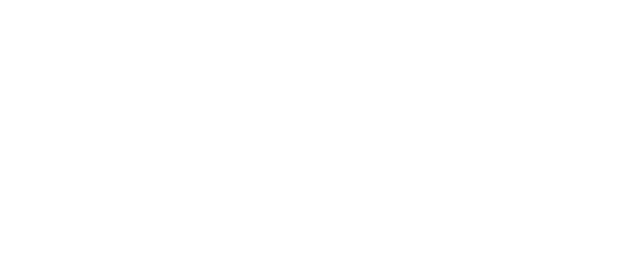
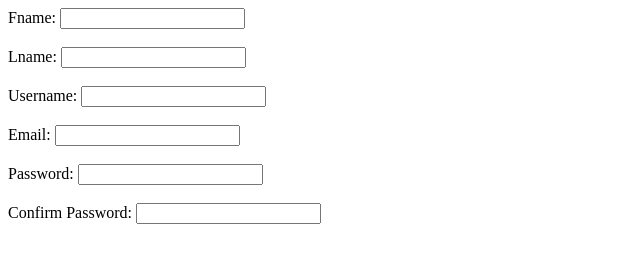
Before and after one commit to kiganyamburu/check-verse, a plain HTML site: page frontend/signup.html in a window 1280 px wide. Shown: the whole page, without its empty margins (0-640 px from the left). Drawn offline with Linux system fonts and the light colour scheme.

Commit message:
working on the signup page

```diff
--- a/frontend/signup.html
+++ b/frontend/signup.html
@@ -9,7 +9,20 @@
     </style>
 </head>
 <body>
-    <form action="">
+    <form action="" method="get">
+        <label for="name">Fname: </label>
+        <input type="text" name="name" id="name" required /><br /> <br />
+        <label for="name">Lname: </label>
+        <input type="text" name="name" id="name" required /><br /> <br />
+        <label for="name">Username: </label>
+        <input type="text" name="name" id="name" required /><br /> <br />
+        <label for="name">Email: </label>
+        <input type="text" name="name" id="name" required /><br /> <br />
+        <label for="name">Password: </label>
+        <input type="password" name="password id="password" required /><br /> <br />
+        <label for="name">Confirm Password: </label>
+        <input type="password" name="Password id="Password" required /><br /> <br />
+
 
     </form>
 </body>
```
